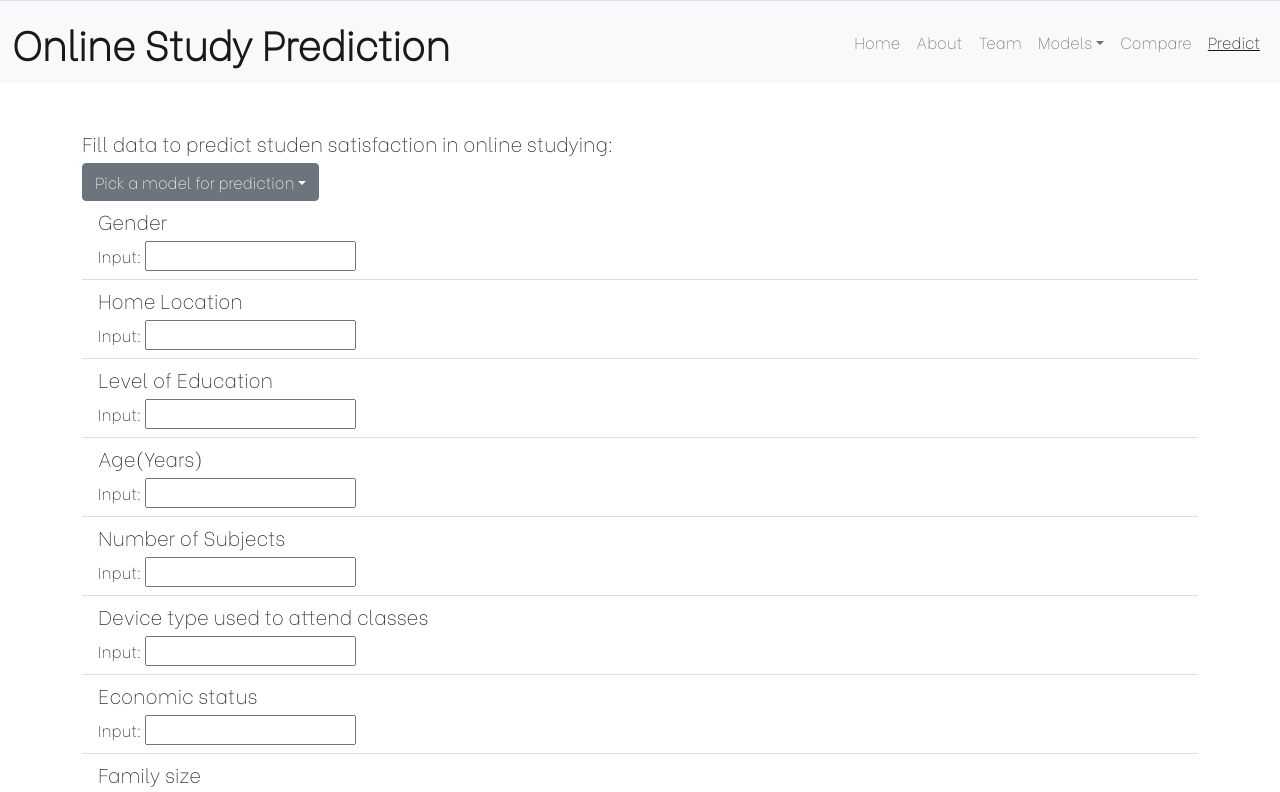
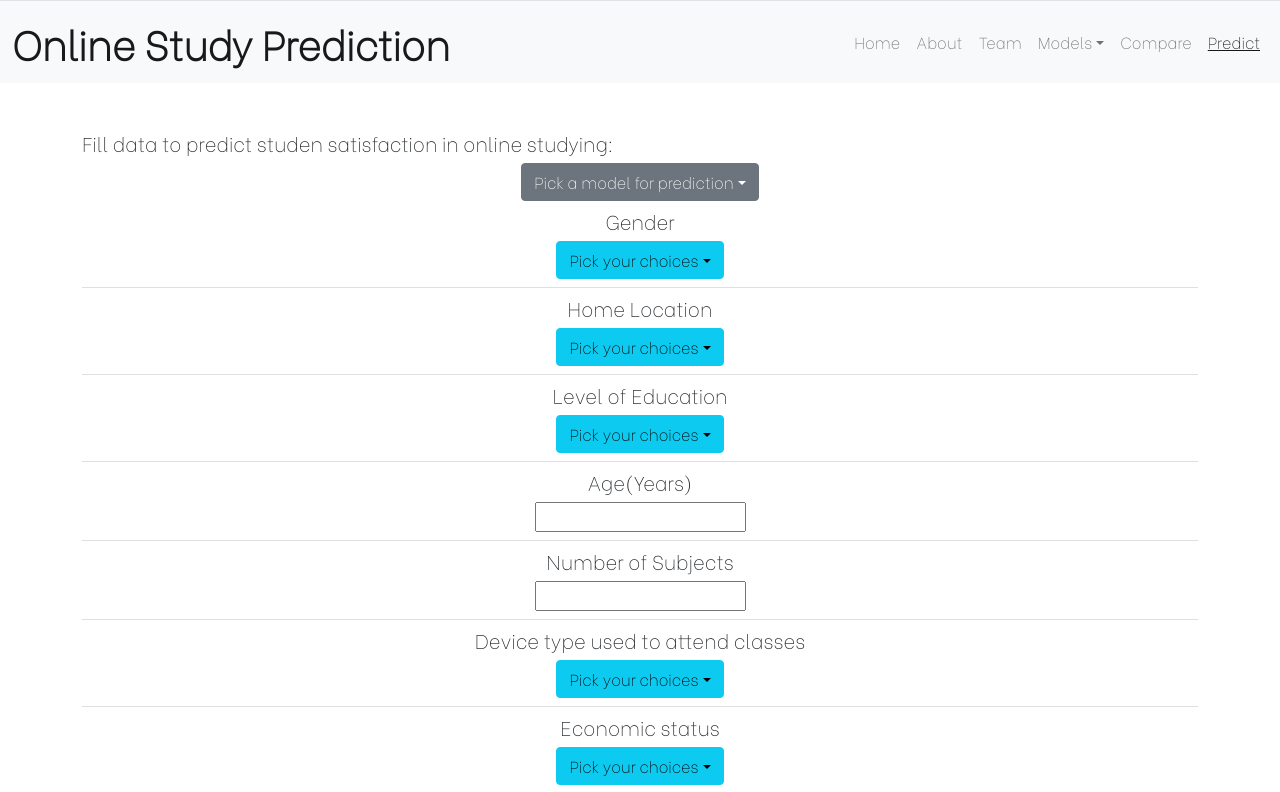
Before and after one commit to ECS-171-Divorce-Team/Website, a Next.js app in the folder online-study-website/: page /predict in a window 1280 px wide. Shown: the top 792 px of the page. Built offline with nearby package versions, Linux system fonts and the light colour scheme.

Commit message:
Need to do the backend still. Only complete front.

```diff
--- a/online-study-website/components/InputItem.jsx
+++ b/online-study-website/components/InputItem.jsx
@@ -1,12 +1,18 @@
-export default function InputItem ({ type, question, options, state, setStateFunc }) {
+import { useState } from "react"
+import { Dropdown, DropdownButton } from "react-bootstrap";
+
+
+export default function InputItem ({ type, question, choices, setStateFunc }) {
+    const [option, setOption] = useState('Pick your choices')
+
     return (
-        <div className='mainContainer'>
+        <div className='text-center'>
             <h5>{question}</h5>
             {
                 type == 'numeric' ? (
                     <div className="form">
                         <form>
-                            Input: <input type='text' onChange={
+                            <input type='text' onChange={
                                 (event) => setStateFunc(previous => {
                                     console.log(event.target.value)
                                     return {
@@ -17,10 +23,36 @@ export default function InputItem ({ type, question, options, state, setStateFun
                         </form>
                     </div>
                 ) : (
-                    <div className="container">
-                        {
-                            console.log("Nothing yet")
-                        }
+                    <div className="dropDown">
+                        <DropdownButton
+                            variant={'info'}
+                            title={option}
+                            key={0}
+                        >
+                            {
+                                choices.map((value, index) => {
+                                    return (
+                                        <Dropdown.Item
+                                            as={'button'}
+                                            eventKey={index}
+                                            key={index}
+                                            onClick={() => {
+                                                setOption(value)
+                                                setStateFunc(previous => {
+                                                    return {
+                                                        ...previous,
+                                                        [question]: value
+                                                    }
+                                                })
+                                            }}
+                                        >
+                                            {value}
+                                        </Dropdown.Item>
+                                    )
+
+                                })
+                            }
+                        </DropdownButton>
                     </div>
                 )
             }
--- a/online-study-website/pages/predict.jsx
+++ b/online-study-website/pages/predict.jsx
@@ -1,4 +1,3 @@
-import { useEffect } from "react";
 import { useState } from "react";
 import { Dropdown, DropdownButton } from "react-bootstrap";
 import InputItem from "../components/InputItem";
@@ -21,7 +20,8 @@ const options = {
 }
 
 export default function Predict () {
-    const [dropTitle, setDropTitle] = useState("Pick a model for prediction")
+    //Stringify the studentData to json Object then push through POST request.
+    const [modelName, setModelName] = useState("Pick a model for prediction")
     const [studentData, setStudentData] = useState({
         "Gender": "",
         "Home Location": "",
@@ -50,9 +50,10 @@ export default function Predict () {
     return (
         <div className='container'>
             <h5>Fill data to predict studen satisfaction in online studying: </h5>
+            <div className="text-center">
                 <DropdownButton
                     variant={`secondary`}
-                title={dropTitle}
+                    title={modelName}
                     key={0}
                 >
                     {
@@ -62,8 +63,9 @@ export default function Predict () {
                                     as='button'
                                     eventKey={key}
                                     onClick={() => {
-                                    setDropTitle(value.title)
+                                        setModelName(value.title)
                                     }}
+                                    key={key}
                                 >
                                     {value.title}
                                 </Dropdown.Item>
@@ -71,25 +73,30 @@ export default function Predict () {
                         })
                     }
                 </DropdownButton>
+            </div>
             <ul class="list-group list-group-flush">
                 {
                     Object.entries(studentData).map(([key, value]) => {
+                        if (options[key]) {
                             return (
+                                <li class='list-group-item' key={key}>
+                                    <InputItem type={'choice'} question={key} choices={options[key]} setStateFunc={setStudentData} />
+                                </li>
+                            )
+                        } else {
+                            return (
+
                                 <li class='list-group-item' key={key}>
                                     <InputItem type={'numeric'} question={key} setStateFunc={setStudentData} />
                                 </li>
                             )
+                        }
                     })
                 }
             </ul>
+            <div className="text-end mt-5">
+                <button type="button" class="btn btn-primary btn-lg">Prediction</button>
             </div>
-
-
-        // <div className="form">
-        //     <form action="/api/result" method="get">
-        //         Place: <input type='text' name='place' />
-        //         <input type='submit' value='Submit' />
-        //     </form>
-        // </div>
+        </div>
     )
 }
```
Lines whose indentation alone changed are shown as unchanged.
